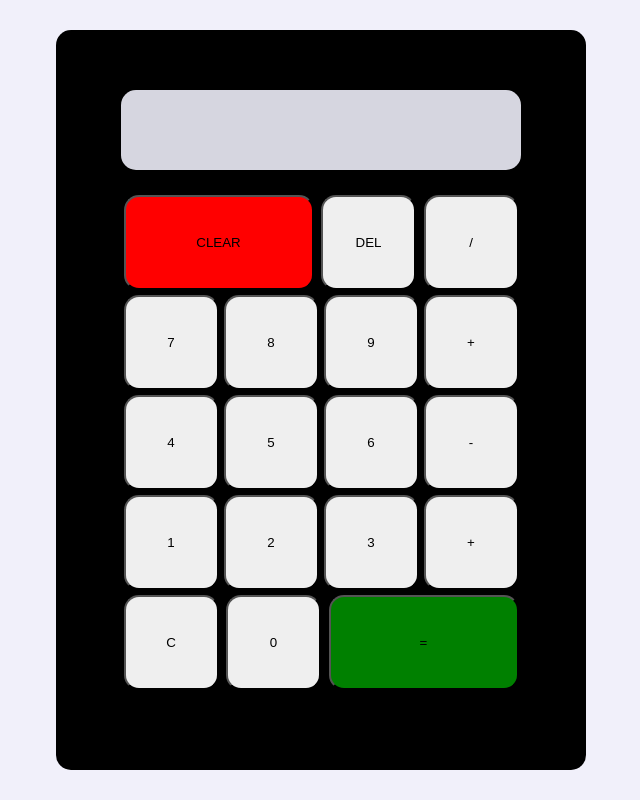
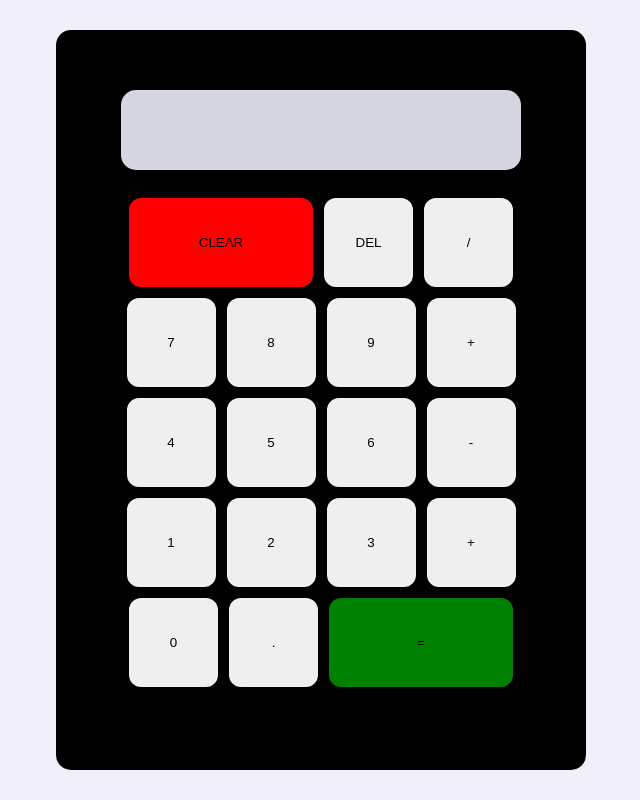
Before and after one commit to Mythpoke/Calculator, a plain HTML site: page index.html in a window 1280 px wide. Shown: the whole page, without its empty margins (319-959 px from the left). Drawn offline with Linux system fonts and the light colour scheme.

Commit message:
Css fixes

```diff
--- a/index.html
+++ b/index.html
@@ -9,10 +9,8 @@
 <body>
     <div class="calculator">
         <div class="display"></div>
-        <div class="buttons">
-            <div class="topRow"></div>
-            <div class="middleRow"></div>
-            <div class="bottomRow"></div>
+        <div class="buttonsContainer">
+            <div class="buttons"></div>
         </div>
     </div>
     <script src="script.js"></script>
--- a/script.js
+++ b/script.js
@@ -1,36 +1,16 @@
+const buttonsContainer = document.querySelector('.buttonsContainer');
 const buttons = document.querySelector('.buttons');
-const topRow = document.querySelector('.topRow');
-const middleRow = document.querySelector('.middleRow');
-const bottomRow = document.querySelector('.bottomRow');
 
-let arrayTop = ["CLEAR", "DEL", "/"];
-let arrayMiddle = ["7","8", "9", "+", "4", "5", "6", "-", "1", "2", "3", "+"];
-let arrayBottom = ["C", "0", "="];
+let array = ["CLEAR", "DEL", "/","7","8", "9", "+", "4", "5", "6", "-", "1", "2", "3", "+", "0", ".","="]
 
-for(let i = 0; i < 3; i++) {
+for(let i = 0; i < 18; i++) {
     let button = document.createElement('button');
-    topRow.appendChild(button);
+    buttons.appendChild(button);
     button.classList.add('button');
-    button.textContent = arrayTop[i];
+    button.textContent = array[i];
     if (i === 0) button.setAttribute('style', 'width: 190px; background-color: red');
- }
-
- for(let i = 0; i < 12; i++) {
-    let button = document.createElement('button');
-    middleRow.appendChild(button);
-    button.classList.add('button');
-    button.textContent = arrayMiddle[i];
- }
-
- for(let i = 0; i < 3; i++) {
-    let button = document.createElement('button');
-    bottomRow.appendChild(button);
-    button.classList.add('button');
-    button.textContent = arrayBottom[i];
-    if (i === 2) button.setAttribute('style', 'width: 190px; background-color: green');
- }
-
-
+    if (i === 17) button.setAttribute('style', 'width: 190px; background-color: green');
+}
 
 let numberFirst;
 let operator;
--- a/style.css
+++ b/style.css
@@ -33,7 +33,7 @@ body {
     border-radius: 15px;
 }
 
-.buttons {
+.buttonsContainer {
     height: 500px;
     width: 400px;
     display: flex;
@@ -43,40 +43,19 @@ body {
     border-radius: 15px;
     margin-top: 25px;
     box-sizing: content-box;
-    /* border: solid red; */
 }
 
-.topRow {
-    display: flex;
-    justify-content: space-evenly;
-    gap: 5px;
-    flex-wrap: wrap;
-    margin-bottom: 5px;
-    width: 100%;
-}
-
-.middleRow {
-    display: flex;
-    flex-wrap: wrap;
-    justify-content: center;
-    gap: 5px;
-
-}
-
-.bottomRow {
+.buttons {
     display: flex;
     justify-content: center;
+    align-items: center;
+    flex-wrap: wrap;
     gap: 5px;
-    flex-wrap: wrap;
-    margin-top: 5px;
-    width: 100%;
-    justify-content: space-evenly;
-
 }
 
 .button {
     width: 95px;
     height: 95px;
-    /* border: solid red; */
+    border: solid black;
     border-radius: 15px;
 }
```
